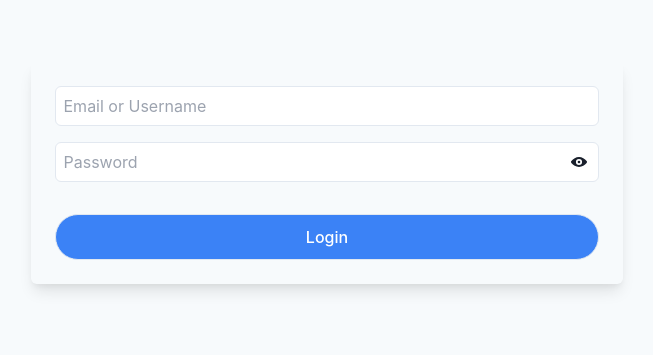
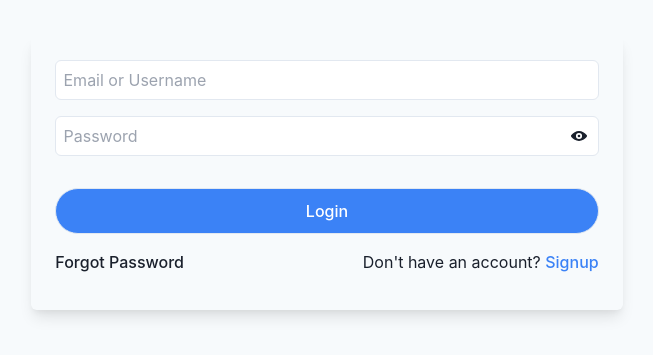
Before and after one commit to SoloBaChi/Bclics, a React (Vite) app in the folder frontend/: page / in a window 1280 px wide. Shown: the part 227-582 px from the top of the page, without its empty margins (313-966 px from the left). Built offline with nearby package versions, Linux system fonts and the light colour scheme.

Commit message:
Added forgot password screen

```diff
--- a/frontend/src/Auth/Login.jsx
+++ b/frontend/src/Auth/Login.jsx
@@ -4,7 +4,6 @@ import {
   Button,
   Input,
   Text,
-  Link,
   VStack,
   Heading,
   useToast,
@@ -14,7 +13,7 @@ import {
   Spinner,
 } from "@chakra-ui/react";
 import { ViewIcon, ViewOffIcon } from "@chakra-ui/icons";
-import { Link as RouterLink, useNavigate } from "react-router-dom";
+import { Link , useNavigate } from "react-router-dom";
 
 function Login() {
   const [inputs, setInputs] = useState({ username: "", password: "" });
@@ -134,13 +133,22 @@ function Login() {
             </InputRightElement>
             </InputGroup>
           </div>
-          <div className="form-field">
+          <div className="form-field mb-4">
             <button className="font-medium text-white text-md border inline-block w-full
             p-2.5 rounded-full bg-blue-500">
             {
              loading ? <Spinner animationDuration="0.8s"/> : "Login"
             }
               </button>
+          </div>
+          <div className="flex flex-col sm:flex-row justify-between">
+            <Link to="/" className="mb-3 font-medium">Forgot Password</Link>
+            <p>
+            Don't have an account?{" "}
+            <Link to="/signup" className="text-blue-500 font-medium">
+              Signup
+            </Link>
+            </p>
           </div>
         </form>
         {/* <Heading as="h2" size="xl" color="blue.400" mt={0} mb={5}>
--- a/frontend/src/index.css
+++ b/frontend/src/index.css
@@ -34,8 +34,6 @@ html {
     padding: 0;
     margin: 0;
     font-family: "Poppins",sans-serif;
-    background:var(--white-color);
-    color: var(--black-color);
     counter-reset: count;
     overflow-x: hidden;
   }
```
